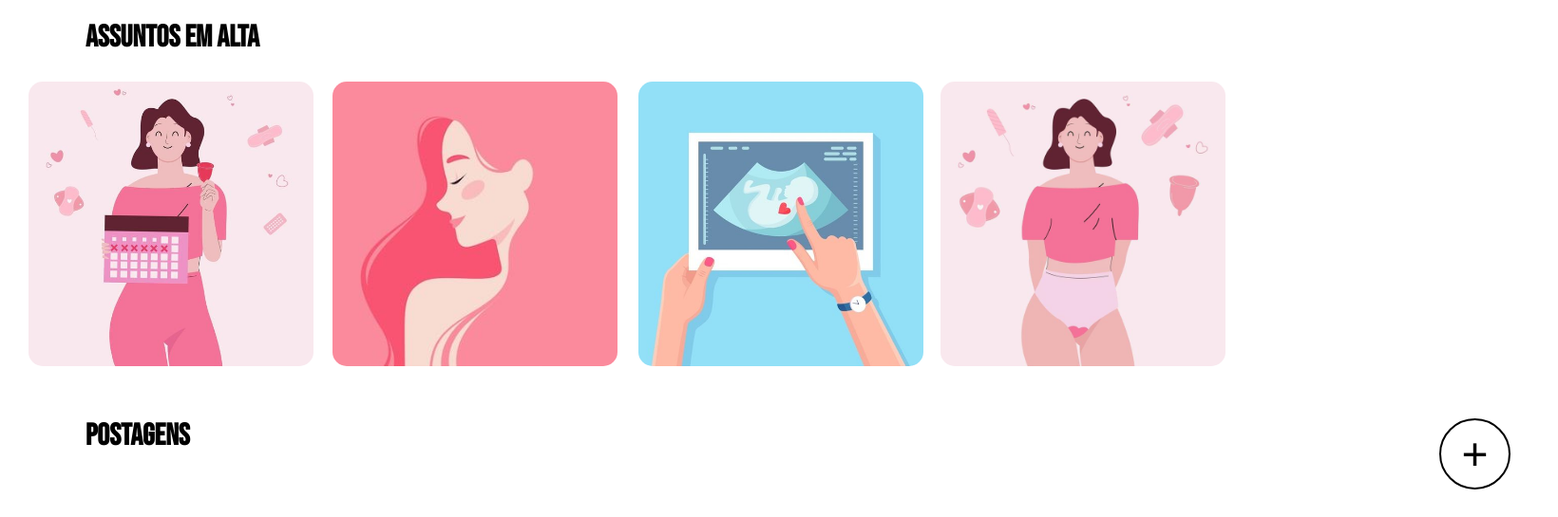
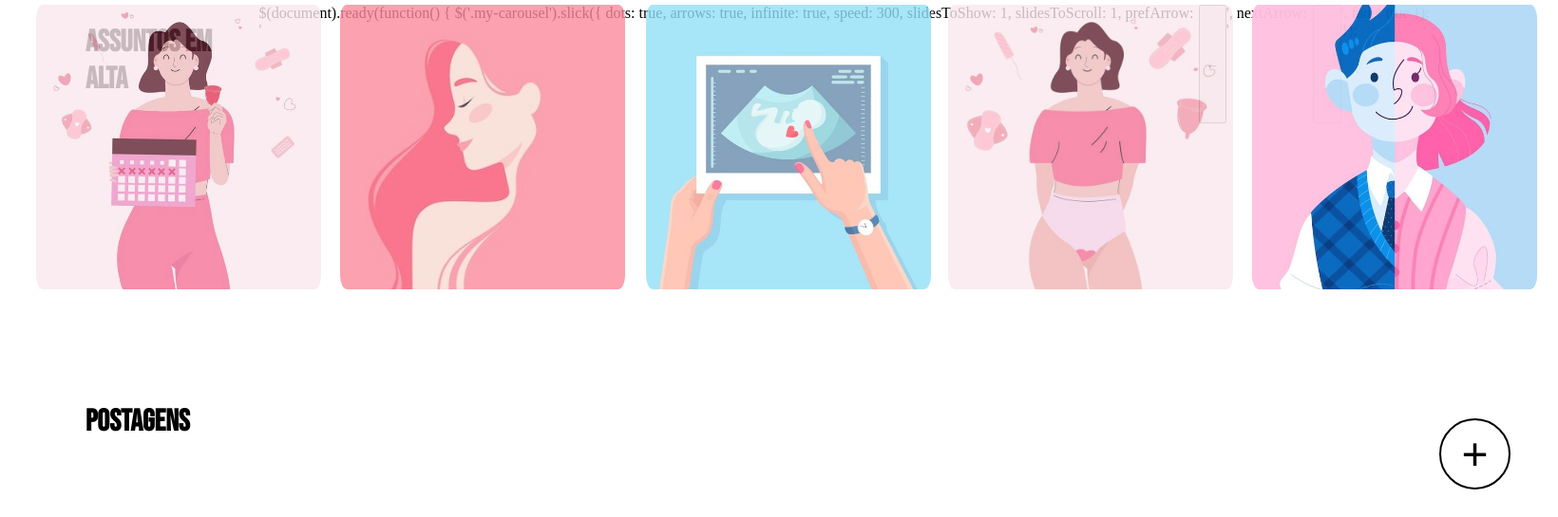
Before and after one commit to Amitaf134/Site-Seducation, a PHP site: page / in a window 1640 px wide. Shown: the part 224-769 px from the top of the page at 95% size. After the commit the page ends 740 px from the top, so only its background shows below. Run offline with PHP 8.4, Linux system fonts and the light colour scheme; some libraries are stand-ins or nearby versions; some web fonts are replaced.

Commit message:
joker coringou por mt menos...

```diff
--- a/css/estilo.css
+++ b/css/estilo.css
@@ -280,3 +280,26 @@ header{
     visibility: hidden;
   }
 }
+
+  .my-carousel {
+    display: flex;
+    overflow: hidden;
+  }
+
+  .my-carousel div {
+    flex: 1;
+  }
+
+  .my-carousel img {
+    max-width: 100%;
+    height: auto;
+    margin: 0 0.5rem;
+    padding: 0 0.5rem;
+    border-radius: 0.5rem;
+    opacity: 0.8;
+    transition: 0.2s;
+  }
+
+  .my-carousel img:hover {
+    opacity: 1;
+  }
--- a/index.php
+++ b/index.php
@@ -27,6 +27,7 @@ include('conexao.php');
   ?>
 
   <section class="conteiner">
+  <div class="my-carousel">
     <h2>Assuntos em Alta</h2>
 
     <!--duvidei ajeitarem isso aq hein hein hein duvidei -->
@@ -36,24 +37,53 @@ include('conexao.php');
     <img src="img/artigoum.png" alt="Artigo 1" id="img-um" width="340px" height="320px" border-radius="55%"
     style="border-radius: 15px; margin-left: 20px;" />
 
-    <img src="img/artigodois.png" alt="Artigo 1" id="img-um" width="340px" height="320px" border-radius="55%"
+    <img src="img/artigodois.png" alt="Artigo 2" id="img-um" width="340px" height="320px" border-radius="55%"
     style="border-radius: 15px; margin-left: 340px;" />
 
-    <img src="img/artigotres.png" alt="Artigo 1" id="img-um" width="340px" height="320px" border-radius="55%"
+    <img src="img/artigotres.png" alt="Artigo 3" id="img-um" width="340px" height="320px" border-radius="55%"
     style="border-radius: 15px; margin-left: 662px;" />
 
-    <!-- img src="img/artigoquatro.png" alt="Artigo 1" id="img-um" width="340px" height="320px" border-radius="55%"
+    <img src="img/artigoseis.png" alt="Artigo 4" id="img-um" width="340px" height="320px" border-radius="55%"
     style="border-radius: 15px; margin-left: 980px;" />
 
-    <img src="img/artigocinco.png" alt="Artigo 1" id="img-um" width="340px" height="320px" border-radius="55%"
-    style="border-radius: 15px; margin-left: 980px;" -->
+    <img src="img/artigoonze.png" alt="Artigo 5" id="img-um" width="340px" height="320px" border-radius="55%"
+    style="border-radius: 15px; margin-left: 1300px;" />
 
-    <img src="img/artigoseis.png" alt="Artigo 1" id="img-um" width="340px" height="320px" border-radius="55%"
-    style="border-radius: 15px; margin-left: 980px;" />
+    <img src="img/artigoonze.png" alt="Artigo 5" id="img-um" width="340px" height="320px" border-radius="55%"
+    style="border-radius: 15px; margin-left: 1300px;" />
 
-  </section>
+    <head>
+<script
+src="//ajax.googleapis.com/ajax/libs/jquery/3.6.0/jquery.min.js"></script>
+<script
+src="//cdn.jsdelivr.net/npm/slick-carousel@1.8.1/slick.min.js"></script>
+<script>
+<script src="SiteSeducation/Site-Seducation/js/PagInicial.js"></script>
+    </head>
 
-  <section class="conteiner">
+<!-- Importando jQuery -->
+    <script src="jquery-3.7.1.min.js"></>
+    <script src="PgInicial.js"></script>
+
+  $(document).ready(function() {
+    $('.my-carousel').slick({
+      dots: true,
+      arrows: true,
+      infinite: true,
+      speed: 300,
+      slidesToShow: 1,
+      slidesToScroll: 1,
+      prefArrow: '<button class="my-prev">&larr;</button>',
+      nextArrow: '<button class="my-next">&rarr;</button>',
+      fade: true
+    });
+  });
+</script>
+</div>
+</section>
+
+
+<section class="conteiner">
     <h2>Postagens</h2>
 
   </section>
--- a/js/PgInicial.js
+++ b/js/PgInicial.js
@@ -1,3 +1,8 @@
+<script src="sos/jquery-3.7.1.min.js"
+hrf="/path/to/your/slick-carousel.js"
+href="jmill/slick.js"></script>
+
+
 function barraPesq(){
     var barra = document.getElementById('brPesq').style.visibility;
     document.getElementById('brPesq').style.visibility = 'visible';
@@ -21,3 +26,52 @@ function mostrarB(){
         }
       });
 }
+
+$(document).ready(function() {
+  $('.my-carousel').slick({
+    infinite: true,
+    speed: 500,
+    slidesToShow: 3,
+    slidesToScroll: 1,
+    initialSlide: 0,
+    slidesToScroll: true,
+    centerMode: true,
+    arrows: false
+  });
+});
+
+   window.onload = function() {
+
+    //inicializando o djabo do carousel
+    var carousel = document.getElementById("caousel-id");
+    var carousel_conatainer = document.getElementById("carousel-conatainer-id");
+
+    //adicionar/remover imagens do tal carousel
+    function add_image(image) {
+      var image_container = document.createElement("div");
+      image_container.classList.add("carousel-item");
+      var image = image.cloneNode(true);
+      image_container.appendChild(image);
+      carousel_container.appendChild(image_container);
+
+    }
+
+    function remove_image(image) {
+      image.parentNode.removeChild(image);
+      carousel_container.removeChild(image.parentNode);
+
+    }
+
+    //controlar o movimento do carousel
+    function move_carousel(dir) {
+      switch (dir) {
+        case "left":
+        carousel.classList.add("carousel_move_left");
+        break;
+      case "right":
+        carousel.classList.add("carousel_move_right");
+        break;
+      }
+    }
+
+   }
--- a/loginCad.php
+++ b/loginCad.php
@@ -24,13 +24,16 @@
     <button id="sair" type="button" onclick="sair()" class="btSair">X</button>
     <h2>LOGIN</h2>
     <form method="POST">
-      <label for="email">Email</label>
-      <input type="email" id="email">
+
+      <label for="email" style= "position: absolute; left: 20px; top: 145px;" >Email</label>
+      <input type="email" id="email" style= "position: absolute; left: 110px; top: 160px;">
       <br>
-      <label for="senha">Senha</label>
-      <input type="password" id="senha">
+      <label for="senha" style= "position: absolute; left: 20px; top: 210px;" >Senha</label>
+      <input type="password" id="senha" style= "position: absolute; left: 110px; top: 230px;">
       <br>
-      <button id="btLogar" type="button" onclick="sair()" class="botao">Logar</button>
+      <button id="btLogar" type="button" onclick="sair()" class="botao"
+      style= "position: absolute; left: 164px; top: 300px;">Logar</button>
+
     </form>
   </dialog>
 
@@ -51,7 +54,8 @@
       <label for="confirm_senha">Confirmar</label>
       <input type="password" id="confirm_senha" name="confirmSenha">
       <br>
-      <button id="btCdastrar" type="submit" onclick="cadastrarU()" class="botao">Cadastrar</button>
+      <button id="btCdastrar" type="submit" onclick="cadastrarU()" class="botao"
+      style= "position: absolute; left: 164px; top: 350px;" >Cadastrar</button>
     </form>
 
   </dialog>
```
Also changed, not shown: artigo.php (+13 -0 lines), img/artigodez.png (added), img/artigonove.png (added), img/artigooito.png (added), img/artigoonze.png (added), img/artigosete.png (added).
